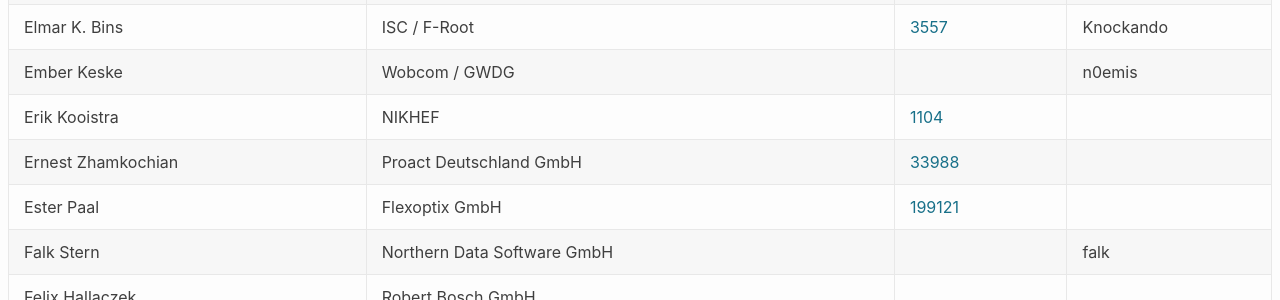
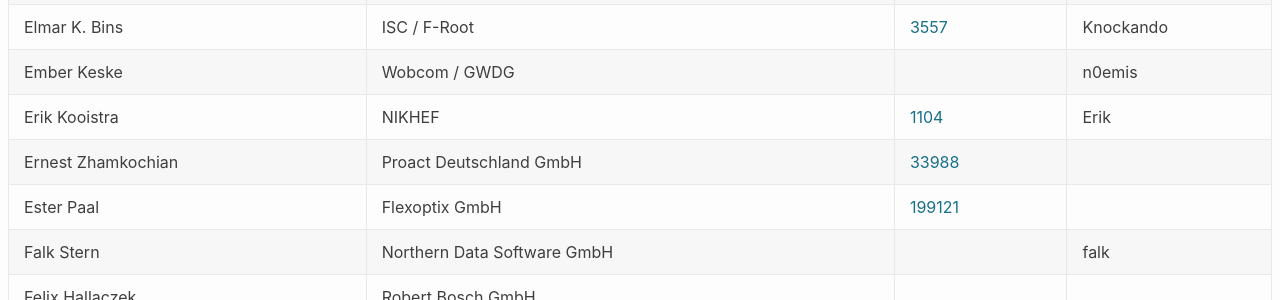
Before and after one commit to denog/pretix-attendeelist, a Jekyll site: the page built from denog14/index.md, in a window 1280 px wide and 900 px high, scrolled down 1909 px. Shown: the part 153-453 px from the top of the window. Built offline with Jekyll 4.4.1, drawn with Linux system fonts in a browser that asks for light colours.

Commit message:
Latest data: Wed Oct 19 07:58:01 UTC 2022

```diff
--- a/_data/attendees_denog14_onsite.json
+++ b/_data/attendees_denog14_onsite.json
@@ -266,7 +266,7 @@
   {
     "name": "Erik Kooistra",
     "company": "NIKHEF",
-    "irc": null,
+    "irc": "Erik",
     "asn": "1104"
   },
   {
```
